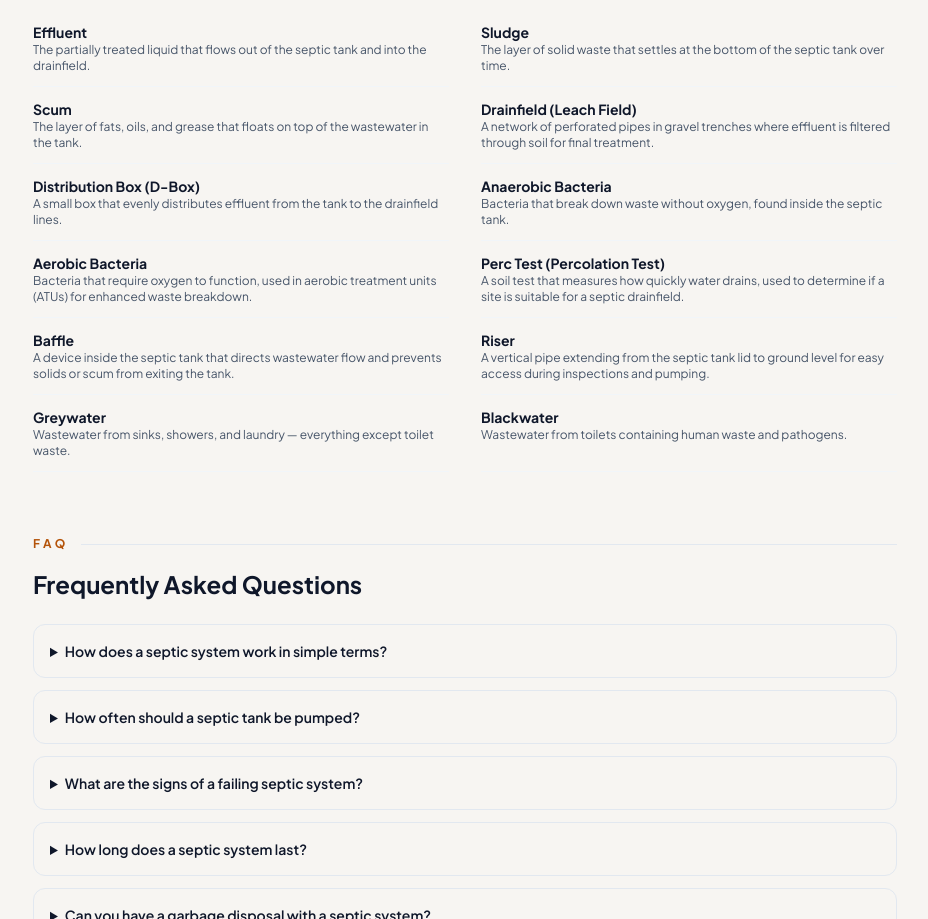
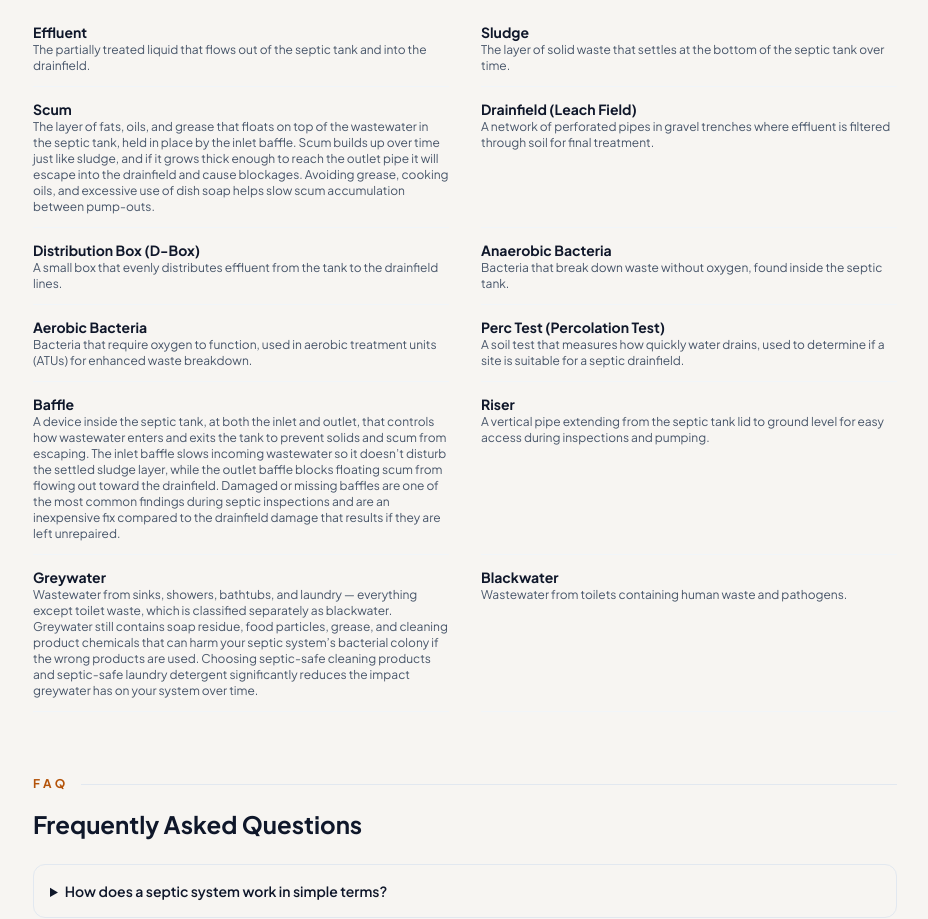
Before and after one commit to thebasementguide2026/theseptic.guide-, a Next.js app: page /articles/complete-septic-guide in a window 1280 px wide. Shown: the part 6330-7249 px from the top of the page, without its empty margins (175-1103 px from the left). Built offline with nearby package versions, Linux system fonts and the light colour scheme.

Commit message:
Update 3 glossary definitions (Scum, Baffle, Greywater) on complete septic guide

```diff
--- a/app/articles/complete-septic-guide/page.tsx
+++ b/app/articles/complete-septic-guide/page.tsx
@@ -431,7 +431,7 @@ export default function CompleteSepticGuideArticle() {
             </div>
             <div className='border-b border-slate-100 pb-3'>
               <dt className='font-bold text-slate-900 text-sm'>Scum</dt>
-              <dd className='text-slate-600 text-xs'>The layer of fats, oils, and grease that floats on top of the wastewater in the tank.</dd>
+              <dd className='text-slate-600 text-xs'>The layer of fats, oils, and grease that floats on top of the wastewater in the septic tank, held in place by the inlet baffle. Scum builds up over time just like sludge, and if it grows thick enough to reach the outlet pipe it will escape into the drainfield and cause blockages. Avoiding grease, cooking oils, and excessive use of dish soap helps slow scum accumulation between pump-outs.</dd>
             </div>
             <div className='border-b border-slate-100 pb-3'>
               <dt className='font-bold text-slate-900 text-sm'>Drainfield (Leach Field)</dt>
@@ -455,7 +455,7 @@ export default function CompleteSepticGuideArticle() {
             </div>
             <div className='border-b border-slate-100 pb-3'>
               <dt className='font-bold text-slate-900 text-sm'>Baffle</dt>
-              <dd className='text-slate-600 text-xs'>A device inside the septic tank that directs wastewater flow and prevents solids or scum from exiting the tank.</dd>
+              <dd className='text-slate-600 text-xs'>A device inside the septic tank, at both the inlet and outlet, that controls how wastewater enters and exits the tank to prevent solids and scum from escaping. The inlet baffle slows incoming wastewater so it doesn&rsquo;t disturb the settled sludge layer, while the outlet baffle blocks floating scum from flowing out toward the drainfield. Damaged or missing baffles are one of the most common findings during septic inspections and are an inexpensive fix compared to the drainfield damage that results if they are left unrepaired.</dd>
             </div>
             <div className='border-b border-slate-100 pb-3'>
               <dt className='font-bold text-slate-900 text-sm'>Riser</dt>
@@ -463,7 +463,7 @@ export default function CompleteSepticGuideArticle() {
             </div>
             <div className='border-b border-slate-100 pb-3'>
               <dt className='font-bold text-slate-900 text-sm'>Greywater</dt>
-              <dd className='text-slate-600 text-xs'>Wastewater from sinks, showers, and laundry &mdash; everything except toilet waste.</dd>
+              <dd className='text-slate-600 text-xs'>Wastewater from sinks, showers, bathtubs, and laundry &mdash; everything except toilet waste, which is classified separately as blackwater. Greywater still contains soap residue, food particles, grease, and cleaning product chemicals that can harm your septic system&rsquo;s bacterial colony if the wrong products are used. Choosing septic-safe cleaning products and septic-safe laundry detergent significantly reduces the impact greywater has on your system over time.</dd>
             </div>
             <div className='border-b border-slate-100 pb-3'>
               <dt className='font-bold text-slate-900 text-sm'>Blackwater</dt>
```
